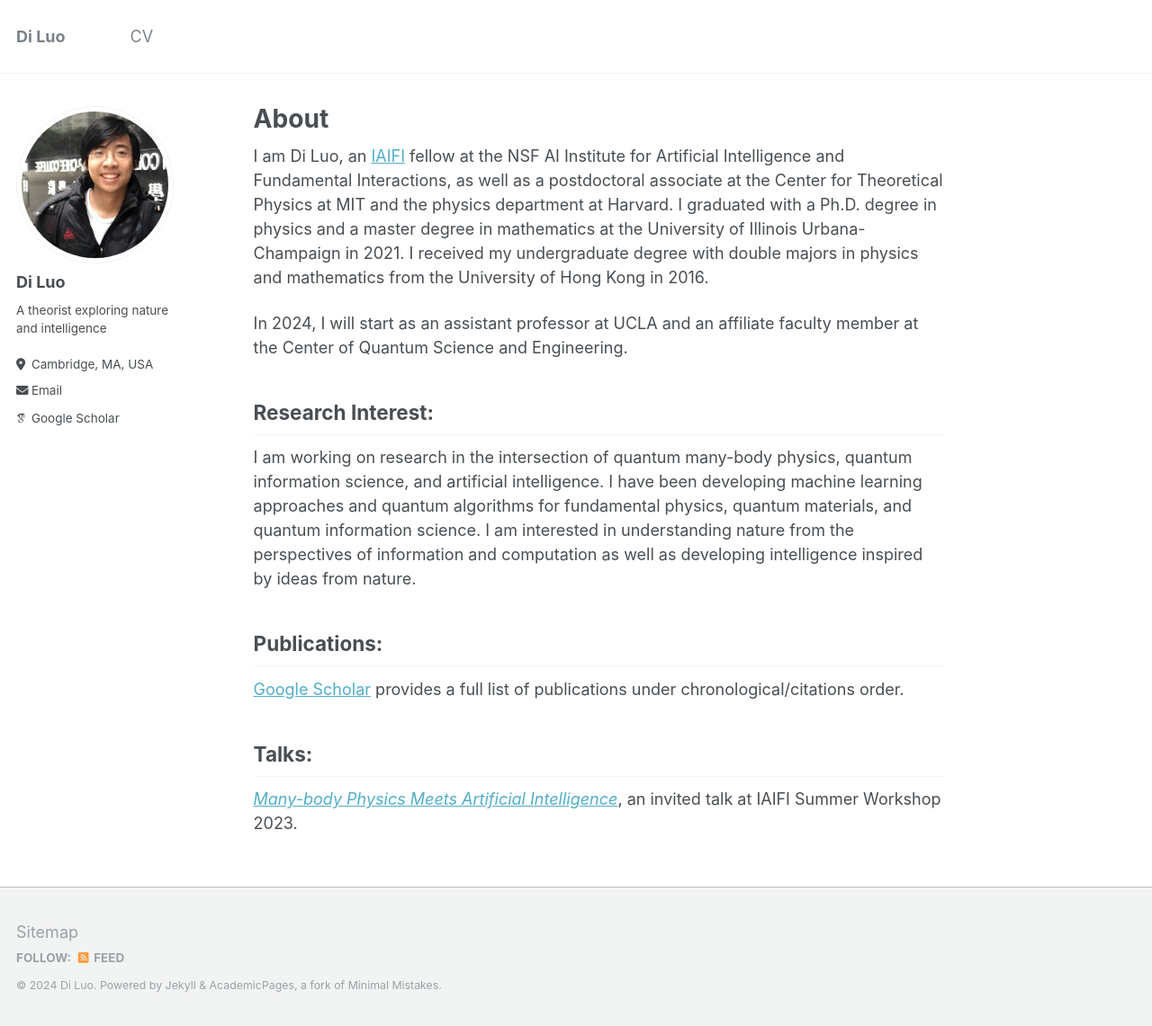
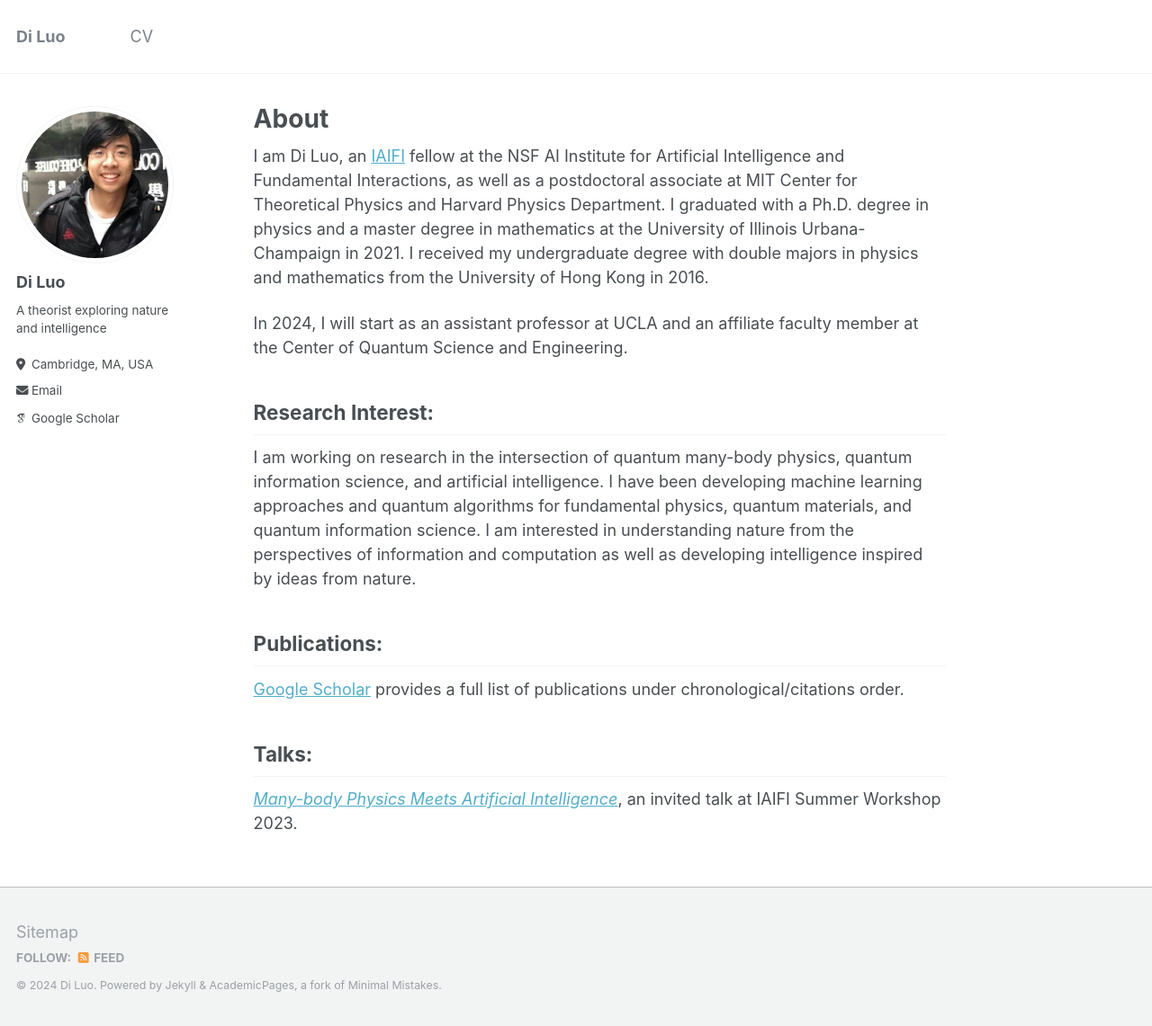
Before and after one commit to diluo28/diluo.github.io, a Jekyll site: the page built from _pages/about.md, in a window 1280 px wide and 1141 px high. Shown: the whole window at 90% size. Built offline with Jekyll 4.4.1, drawn with Linux system fonts in a browser that asks for light colours; some web fonts are replaced.

Commit message:
Update about.md

```diff
--- a/_pages/about.md
+++ b/_pages/about.md
@@ -7,7 +7,7 @@ redirect_from:
   - /about.html
 ---
 
-I am Di Luo, an <a href="https://iaifi.org/" target="_blank">IAIFI</a> fellow at the NSF AI Institute for Artificial Intelligence and Fundamental Interactions, as well as a postdoctoral associate at the Center for Theoretical Physics at MIT and the physics department at Harvard. I graduated with a Ph.D. degree in physics and a master degree in mathematics at the University of Illinois Urbana-Champaign in 2021. I received my undergraduate degree with double majors in physics and mathematics from the University of Hong Kong in 2016.
+I am Di Luo, an <a href="https://iaifi.org/" target="_blank">IAIFI</a> fellow at the NSF AI Institute for Artificial Intelligence and Fundamental Interactions, as well as a postdoctoral associate at MIT Center for Theoretical Physics and Harvard Physics Department. I graduated with a Ph.D. degree in physics and a master degree in mathematics at the University of Illinois Urbana-Champaign in 2021. I received my undergraduate degree with double majors in physics and mathematics from the University of Hong Kong in 2016.
 
 In 2024, I will start as an assistant professor at UCLA and an affiliate faculty member at the Center of Quantum Science and Engineering.
 
```
